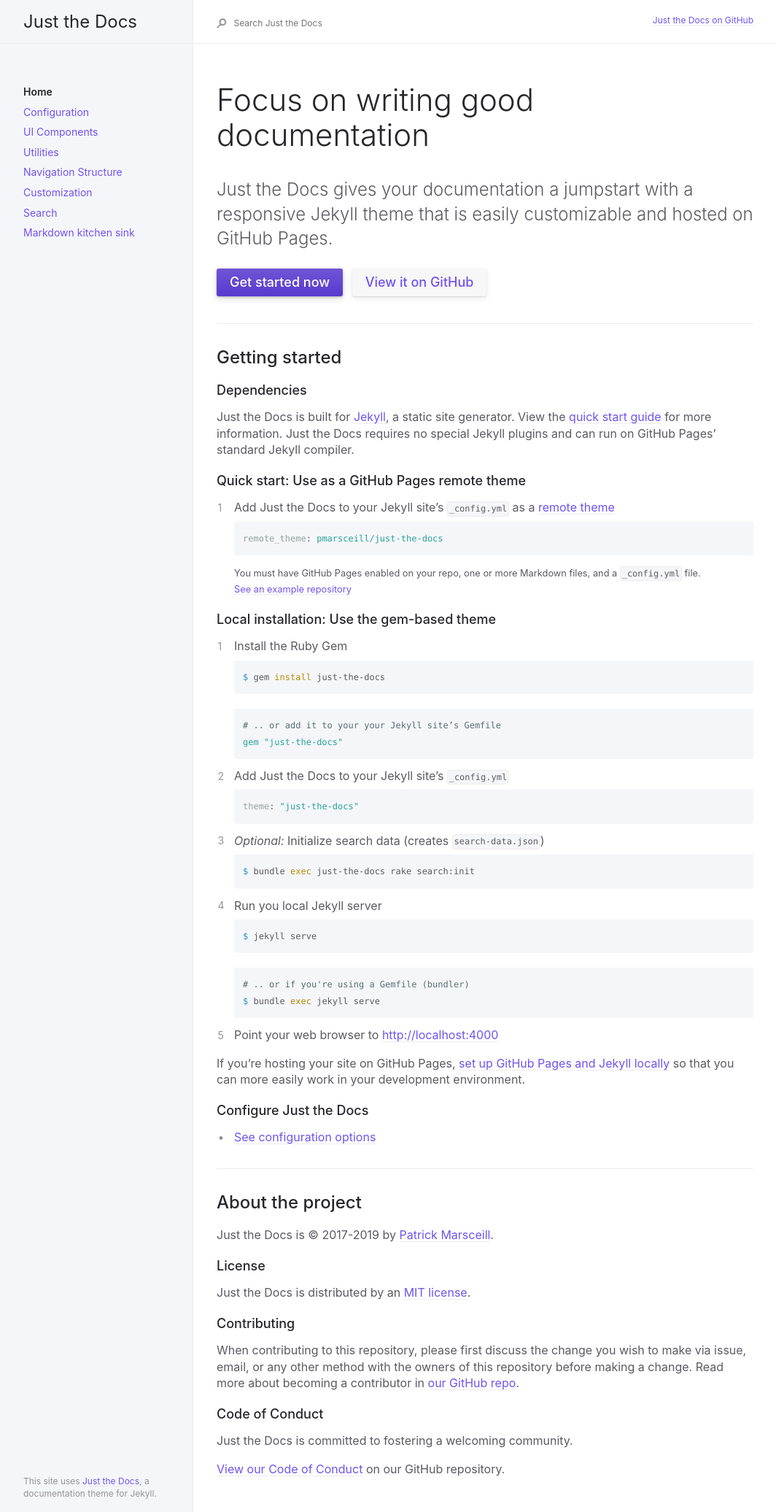
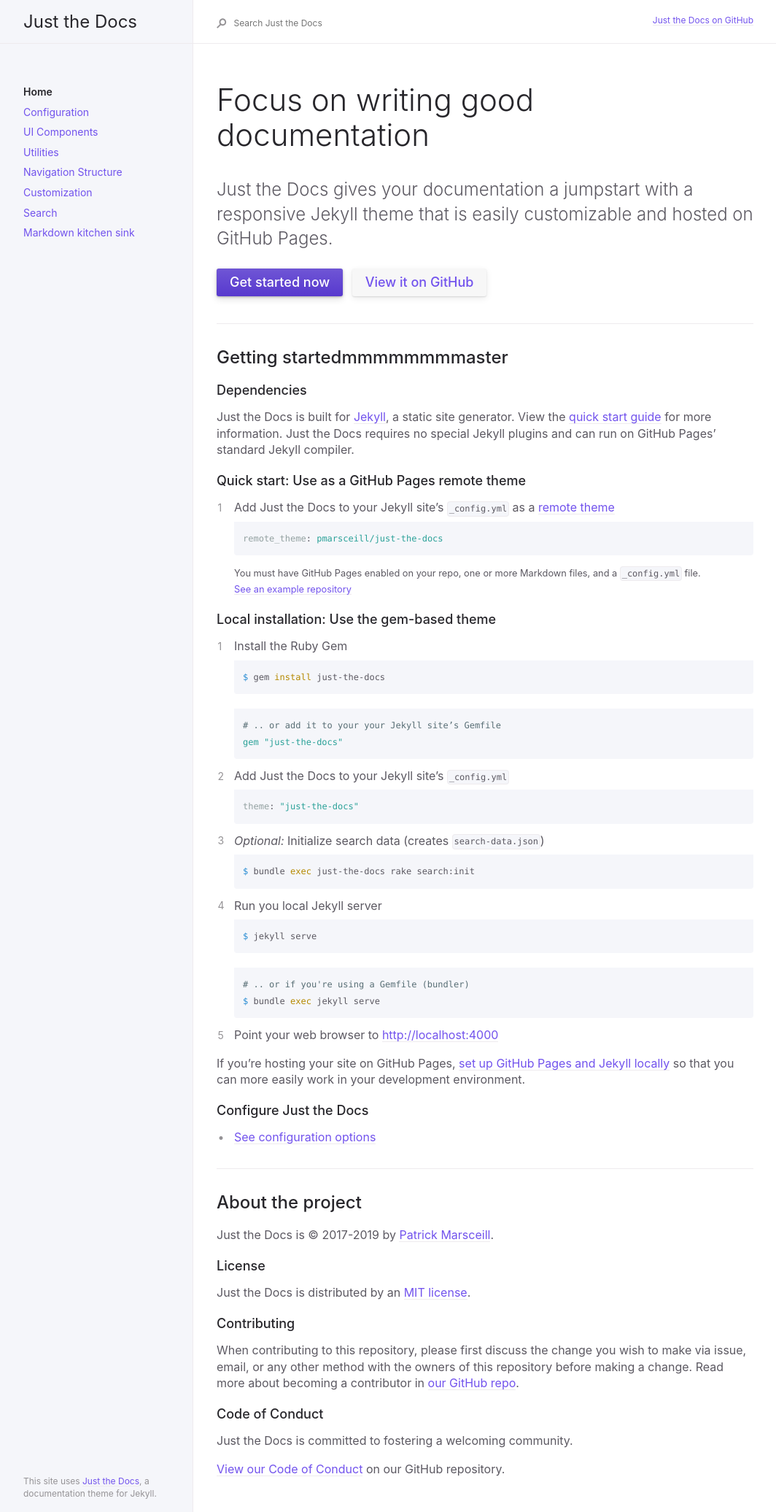
Before and after one commit to exopal/exopal.github.io, a Jekyll site: the page built from index.md, in a window 1280 px wide. Shown: the whole page at 73% size, without its empty margins (91-1155 px from the left). Built offline with Jekyll 4.4.1, drawn with Linux system fonts in a browser that asks for light colours.

```diff
--- a/index.md
+++ b/index.md
@@ -16,7 +16,7 @@ Just the Docs gives your documentation a jumpstart with a responsive Jekyll them
 
 ---
 
-## Getting started
+## Getting startedmmmmmmmmaster
 
 ### Dependencies
 
```
